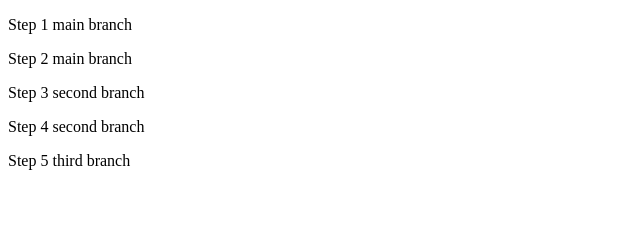
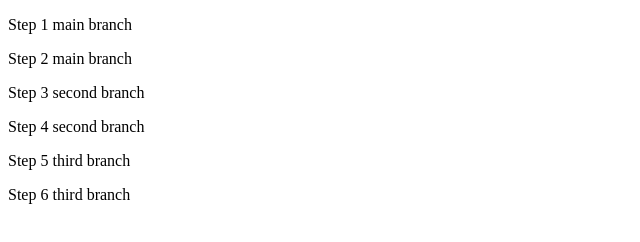
Before and after one commit to Boiann/branching-merging-squashing, a plain HTML site: page index.html in a window 1280 px wide. Shown: the whole page, without its empty margins (0-640 px from the left). Drawn offline with Linux system fonts and the light colour scheme.

Commit message:
Step 6 third branch

```diff
--- a/index.html
+++ b/index.html
@@ -12,6 +12,7 @@
     <p>Step 3 second branch</p>
     <p>Step 4 second branch</p>
     <p>Step 5 third branch</p>
+    <p>Step 6 third branch</p>
 
 </body>
 </html>
```
